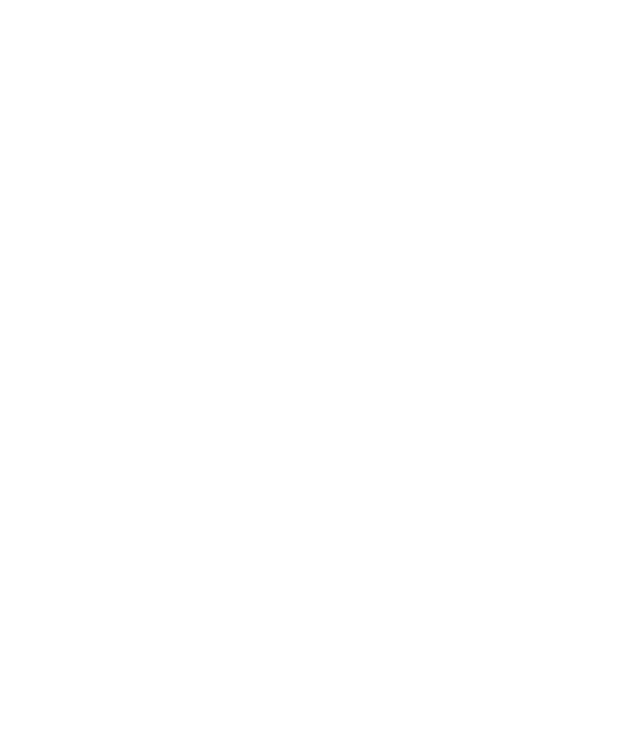
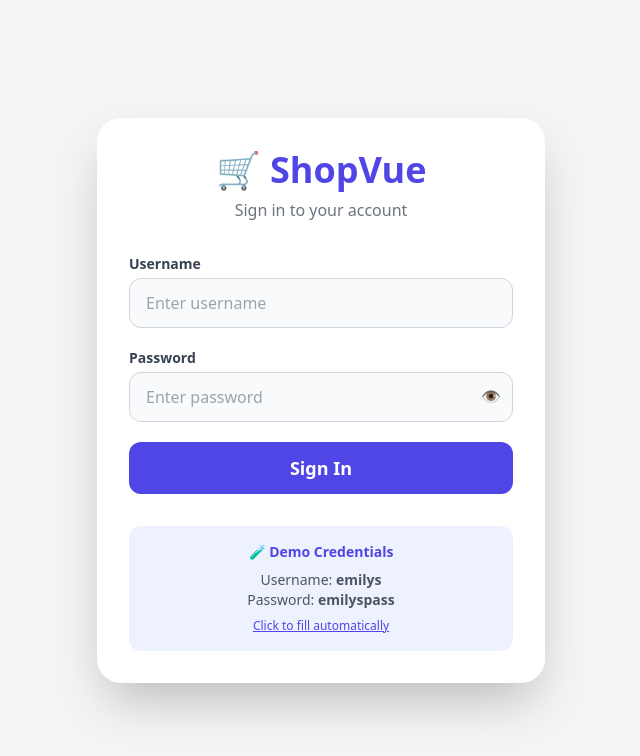
Before and after one commit to riznyrm/my-spa-project, a Vue app: page /login in a window 1280 px wide. Shown: the top 756 px of the page, without its empty margins (319-959 px from the left). Built offline with nearby package versions, Linux system fonts and the light colour scheme.

Commit message:
build login page

```diff
--- a/src/views/LoginView.vue
+++ b/src/views/LoginView.vue
@@ -1,3 +1,123 @@
 <template>
-  <div class="p-6 text-white">Login Page - Coming Soon</div>
+  <div class="min-h-screen bg-gray-100 dark:bg-gray-950 flex items-center justify-center px-4 transition-colors duration-300">
+    <div class="bg-white dark:bg-gray-800 rounded-3xl shadow-2xl p-8 w-full max-w-md">
+
+
+      <div class="text-center mb-8">
+        <h1 class="text-4xl font-bold text-indigo-600 dark:text-indigo-400">🛒 ShopVue</h1>
+        <p class="text-gray-500 dark:text-gray-400 mt-2">Sign in to your account</p>
+      </div>
+
+
+      <div
+        v-if="errorMsg"
+        class="bg-red-100 dark:bg-red-900 text-red-600 dark:text-red-300 px-4 py-3 rounded-xl mb-6 text-sm text-center"
+      >
+        ⚠️ {{ errorMsg }}
+      </div>
+
+
+      <div class="flex flex-col gap-5">
+
+        <!-- Username -->
+        <div>
+          <label class="block text-sm font-semibold text-gray-700 dark:text-gray-300 mb-1">
+            Username
+          </label>
+          <input
+            v-model="username"
+            type="text"
+            placeholder="Enter username"
+            class="w-full px-4 py-3 rounded-xl border border-gray-300 dark:border-gray-600 bg-gray-50 dark:bg-gray-700 text-gray-800 dark:text-white focus:outline-none focus:ring-2 focus:ring-indigo-400 transition"
+          />
+        </div>
+
+
+        <div>
+          <label class="block text-sm font-semibold text-gray-700 dark:text-gray-300 mb-1">
+            Password
+          </label>
+          <div class="relative">
+            <input
+              v-model="password"
+              :type="showPassword ? 'text' : 'password'"
+              placeholder="Enter password"
+              class="w-full px-4 py-3 rounded-xl border border-gray-300 dark:border-gray-600 bg-gray-50 dark:bg-gray-700 text-gray-800 dark:text-white focus:outline-none focus:ring-2 focus:ring-indigo-400 transition"
+            />
+            <button
+              @click="showPassword = !showPassword"
+              class="absolute right-3 top-3 text-gray-400 hover:text-gray-600"
+            >
+              {{ showPassword ? '🙈' : '👁️' }}
+            </button>
+          </div>
+        </div>
+
+
+        <button
+          @click="handleLogin"
+          :disabled="loading"
+          class="w-full bg-indigo-600 hover:bg-indigo-700 disabled:bg-indigo-300 text-white font-bold py-3 rounded-xl transition-all active:scale-95 text-lg"
+        >
+          <span v-if="loading">⏳ Signing in...</span>
+          <span v-else>Sign In</span>
+        </button>
+
+      </div>
+
+
+      <div class="mt-8 p-4 bg-indigo-50 dark:bg-indigo-900/30 rounded-xl text-sm text-center">
+        <p class="font-semibold text-indigo-600 dark:text-indigo-400 mb-2">🧪 Demo Credentials</p>
+        <p class="text-gray-600 dark:text-gray-400">Username: <span class="font-bold">emilys</span></p>
+        <p class="text-gray-600 dark:text-gray-400">Password: <span class="font-bold">emilyspass</span></p>
+        <button
+          @click="fillDemo"
+          class="mt-2 text-indigo-600 dark:text-indigo-400 underline text-xs hover:text-indigo-800"
+        >
+          Click to fill automatically
+        </button>
+      </div>
+
+    </div>
+  </div>
 </template>
+
+<script setup lang="ts">
+import { ref } from 'vue'
+import { useRouter } from 'vue-router'
+import { useAuthStore } from '../stores/authStore'
+
+const router = useRouter()
+const authStore = useAuthStore()
+
+const username = ref('')
+const password = ref('')
+const loading = ref(false)
+const errorMsg = ref('')
+const showPassword = ref(false)
+
+const handleLogin = async () => {
+  if (!username.value || !password.value) {
+    errorMsg.value = 'Please enter username and password'
+    return
+  }
+
+  loading.value = true
+  errorMsg.value = ''
+
+  const success = await authStore.login(username.value, password.value)
+
+  if (success) {
+    router.push('/')
+  } else {
+    errorMsg.value = 'Invalid username or password. Try demo credentials!'
+  }
+
+  loading.value = false
+}
+
+const fillDemo = () => {
+  username.value = 'emilys'
+  password.value = 'emilyspass'
+}
+</script>
```
